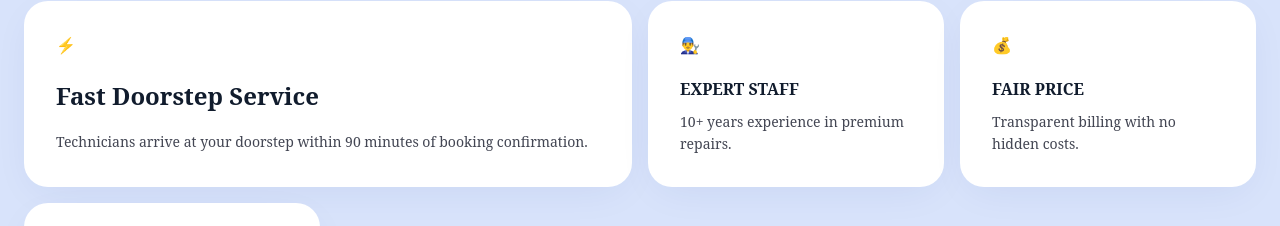
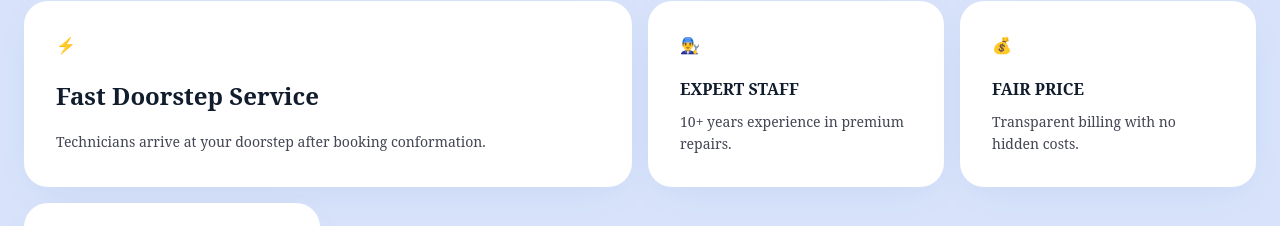
Before and after one commit to samuaircon20-hemanth/website, a plain HTML site: page index.html in a window 1280 px wide. Shown: the part 1110-1336 px from the top of the page. Drawn offline with Linux system fonts and the light colour scheme.

Commit message:
Update index.html

```diff
--- a/index.html
+++ b/index.html
@@ -1011,7 +1011,7 @@
                 <div class="card card-1">
                     <span class="card-icon">⚡</span>
                     <h3 class="card-title">Fast Doorstep Service</h3>
-                    <p class="card-text">Technicians arrive at your doorstep within 90 minutes of booking confirmation.</p>
+                    <p class="card-text">Technicians arrive at your doorstep after booking conformation.</p>
                 </div>
 
                 <!-- Card 2: Expert Staff -->
```
